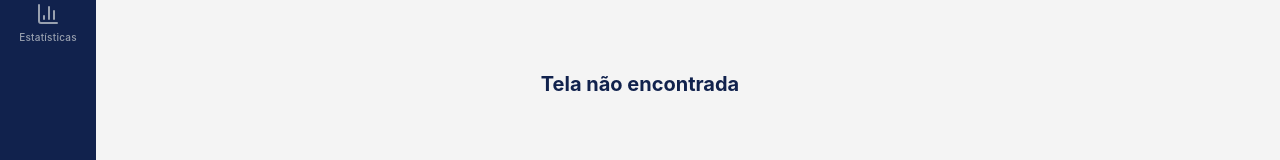
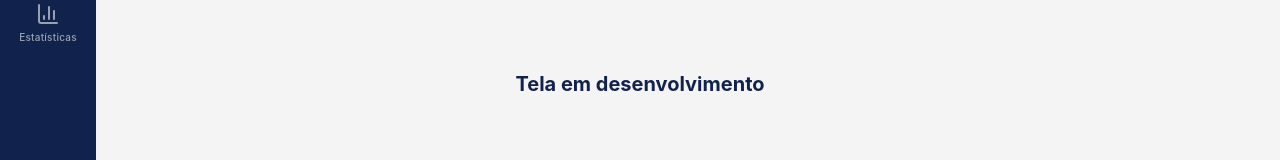
Before and after one commit to PriolliG/A3-Sistemas-26.1, a React app in the folder frontend/: page / in a window 1280 px wide. Both pictures are taken after a click on the button "Configurações". Shown: the part 316-476 px from the top of the page. Built offline with nearby package versions, Linux system fonts and the light colour scheme; the HTML template or start-up script is replaced by a standard one.

Commit message:
style: Mudanças visuais

```diff
--- a/frontend/src/App.jsx
+++ b/frontend/src/App.jsx
@@ -42,6 +42,8 @@ export default function App() {
         return <Dashboard />;
       case 'admin':
         return <AdminPortal />;
+      case 'config':
+        return <h2 className="text-xl font-bold">Tela em desenvolvimento</h2>
       default:
         return <h2 className="text-xl font-bold">Tela não encontrada</h2>;
     }
```
